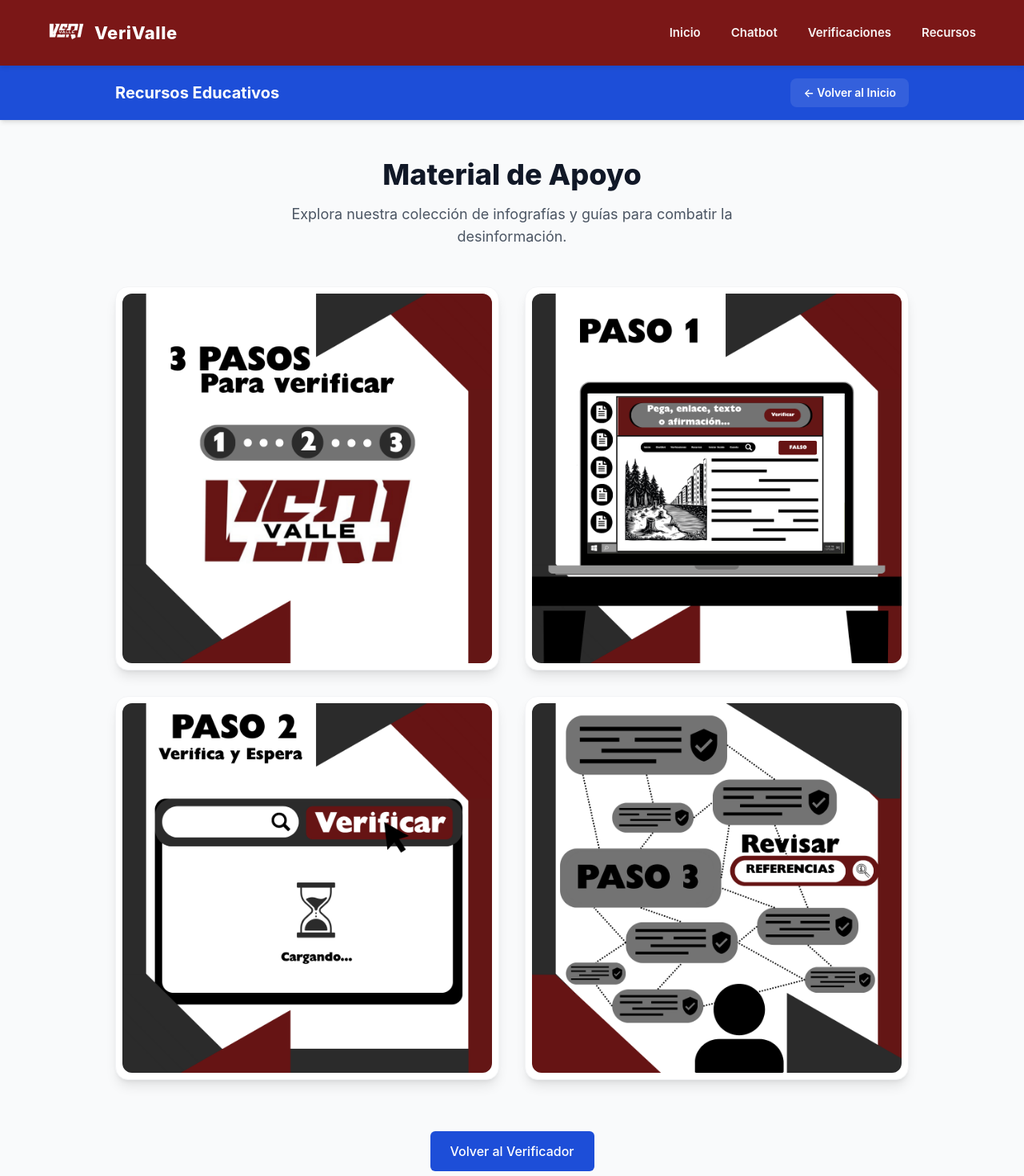
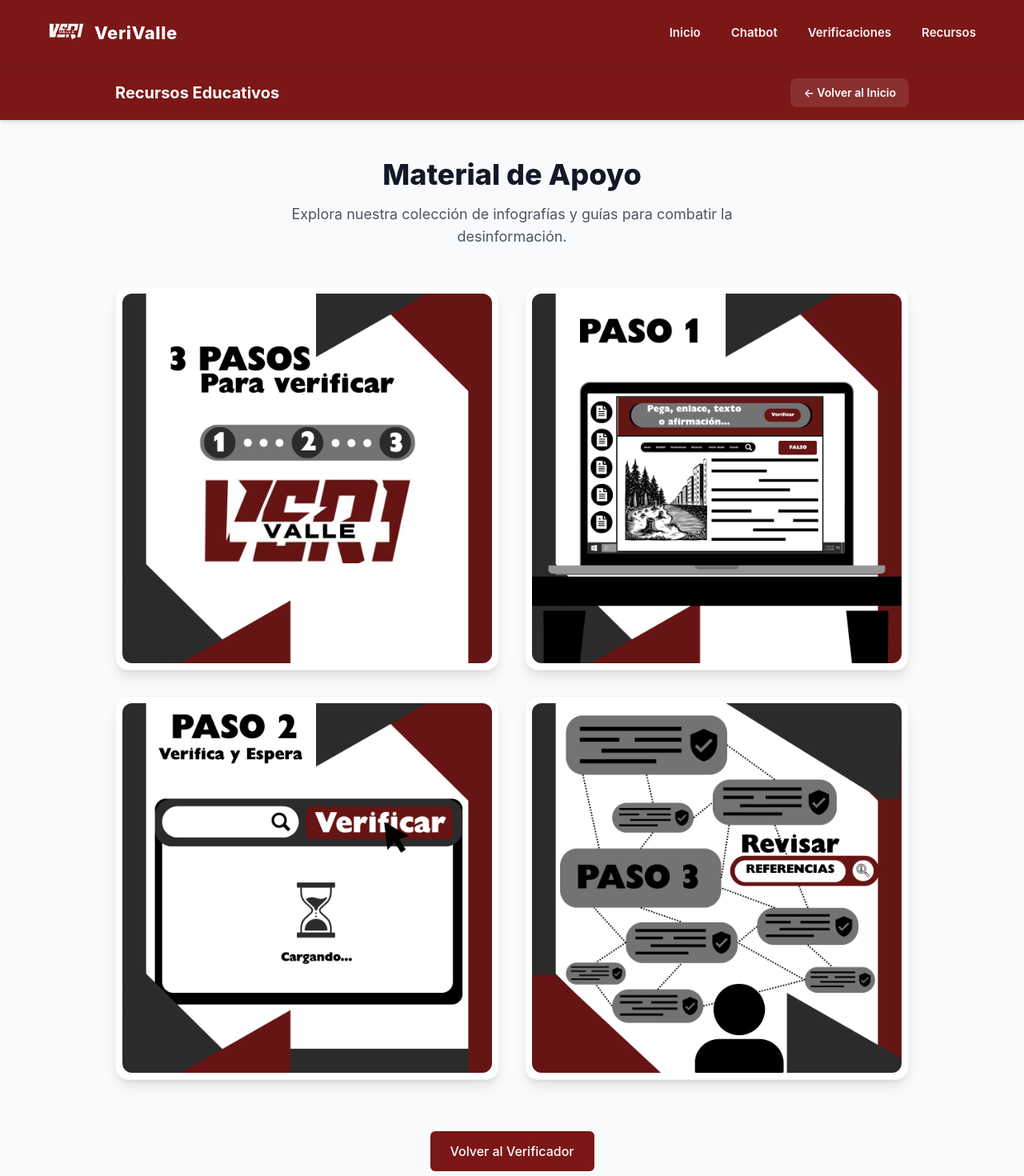
Before and after one commit to IgnacioAgramont/VeriValleFrontend, a React (Vite) app: page /recursos in a window 1280 px wide. Shown: the top 1470 px of the page at 80% size. Built offline with nearby package versions, Linux system fonts and the light colour scheme.

Commit message:
color change

```diff
--- a/src/pages/recursos.jsx
+++ b/src/pages/recursos.jsx
@@ -13,7 +13,7 @@ export default function Recursos() {
   return (
     <div className="min-h-screen bg-gray-50 flex flex-col">
       {/* Simple Header for this page */}
-      <header className="bg-blue-700 text-white py-4 shadow-md">
+      <header className="bg-[#7b1717] text-white py-4 shadow-md">
         <div className="container mx-auto px-4 flex items-center justify-between max-w-5xl">
           <h1 className="text-xl font-bold">Recursos Educativos</h1>
           <Link
@@ -56,7 +56,7 @@ export default function Recursos() {
         <div className="mt-16 text-center">
           <Link
             to="/"
-            className="inline-flex items-center justify-center px-6 py-3 border border-transparent text-base font-medium rounded-md text-white bg-blue-700 hover:bg-blue-800 transition-colors"
+            className="inline-flex items-center justify-center px-6 py-3 border border-transparent text-base font-medium rounded-md text-white bg-[#7b1717] hover:bg-[#5e1111] transition-colors"
           >
             Volver al Verificador
           </Link>
```
